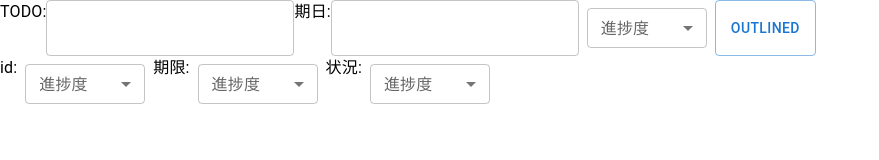
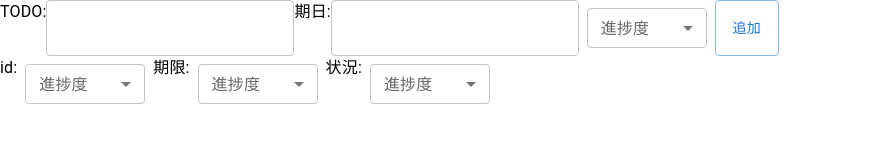
Before and after one commit to Oguma1028/todo-tyukyu, a React (Create React App) app: page / in a window 1280 px wide. Shown: the top 160 px of the page, without its empty margins (0-879 px from the left). Built offline with nearby package versions, Linux system fonts and the light colour scheme; no server answers.

Commit message:
Firebaseに追加機能作成

```diff
--- a/package.json
+++ b/package.json
@@ -9,6 +9,7 @@
     "@testing-library/jest-dom": "^5.16.4",
     "@testing-library/react": "^13.3.0",
     "@testing-library/user-event": "^13.5.0",
+    "firebase": "^9.9.2",
     "react": "^18.2.0",
     "react-dom": "^18.2.0",
     "react-scripts": "5.0.1",
--- a/src/components/TodoList.jsx
+++ b/src/components/TodoList.jsx
@@ -1,41 +1,73 @@
 import React, { useState } from "react";
-import Sort from "./Sort";
 import Box from "@mui/material/Box";
-import { Select, Button } from "@mui/material";
+import { Select } from "@mui/material";
 import { Typography } from "@mui/material";
 import TextField from "@mui/material/TextField";
 import FormControl from "@mui/material/FormControl";
 import InputLabel from "@mui/material/InputLabel";
 import MenuItem from "@mui/material/MenuItem";
+import { Button } from "@mui/material";
+import { db } from "../firebase";
+import { addDoc, collection } from "firebase/firestore";
 
 const TodoList = () => {
+  const [todo, setTodo] = useState("");
+  const [date, setDate] = useState("");
   const [progress, setProgress] = useState("");
 
   const handleChange = (e) => {
     setProgress(e.target.value);
+    console.log(progress);
+  };
+  const todoHandle = (event) => {
+    setTodo(event.target.value);
+    console.log(todo);
+  };
+  const dateHandle = (event) => {
+    setDate(event.target.value);
+    console.log(date);
+  };
+
+  const handleSubmit = (event) => {
+    event.preventDefault();
+    const colectionRef = collection(db, "todos");
+    const data = {
+      todo,
+      date,
+      progress,
+    };
+
+    addDoc(colectionRef, data);
   };
 
   return (
     <>
       <Box>
-        <Box sx={{ display: "flex" }}>
+        <Box component="form" sx={{ display: "flex" }} onSubmit={handleSubmit}>
           <Box sx={{ display: "flex" }}>
             <Typography>TODO:</Typography>
-            <TextField variant="outlined" />
+            <TextField variant="outlined" onChange={todoHandle} />
           </Box>
           <Box sx={{ display: "flex" }}>
             <Typography>期日:</Typography>
-            <TextField variant="outlined" />
+            <TextField variant="outlined" onChange={dateHandle} />
           </Box>
           <FormControl sx={{ m: 1, minWidth: 120 }} size="small">
             <InputLabel>進捗度</InputLabel>
-            <Select value={progress} label="Age" onChange={handleChange}>
-              <MenuItem value={"未着手"}>未着手</MenuItem>
-              <MenuItem value={"着手"}>着手</MenuItem>
-              <MenuItem value={"完了"}>完了</MenuItem>
+            <Select
+              value={progress}
+              label="Age"
+              defaultValue="未着手"
+              onChange={handleChange}
+            >
+              <MenuItem value="未着手">未着手</MenuItem>
+              <MenuItem value="着手">着手</MenuItem>
+              <MenuItem value="完了">完了</MenuItem>
             </Select>
           </FormControl>
-          <Button variant="outlined">Outlined</Button>
+          <Button type="submit" variant="outlined">
+            追加
+          </Button>
         </Box>
       </Box>
     </>
--- /dev/null
+++ b/src/firebase.js
@@ -0,0 +1,15 @@
+import { initializeApp } from "firebase/app";
+import { getFirestore } from "firebase/firestore";
+
+const firebaseConfig = {
+  apiKey: process.env.REACT_APP_FIREBASE_API_KEY,
+  authDomain: process.env.REACT_APP_FIREBASE_AUTH_DOMAIN,
+  databaseURL: process.env.REACT_APP_FIREBASE_DATABASE_URL,
+  projectId: process.env.REACT_APP_FIREBASE_PROJECT_ID,
+  storageBucket: process.env.REACT_APP_FIREBASE_STORAGE_BUCKET,
+  messagingSenderId: process.env.REACT_APP_FIREBASE_MESSAGING_SENDER_ID,
+  appId: process.env.REACT_APP_FIREBASE_MESSAGING_APP_ID,
+};
+
+export const app = initializeApp(firebaseConfig);
+export const db = getFirestore(app);
```
Also changed, not shown: 1 other file (tests, documents, lock files or other folders).
